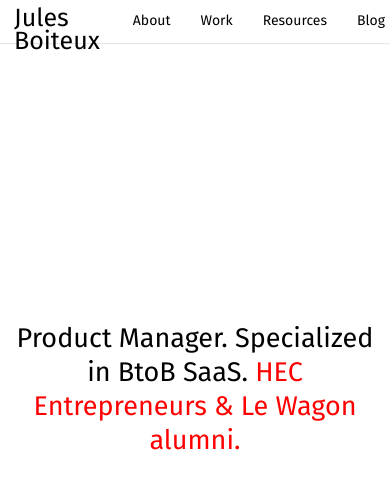
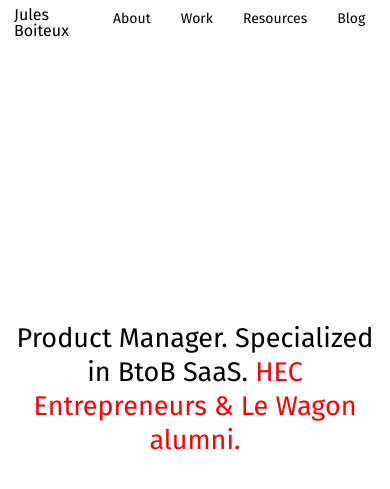
Before and after one commit to julesb22/my_personal_website_and_blog, a Jekyll site: the page built from index.html, in a window 390 px wide. Shown: the top 489 px of the page. Built offline with Jekyll 4.4.1, drawn with Linux system fonts in a browser that asks for light colours.

Commit message:
last changes

```diff
--- a/_sass/_layout.scss
+++ b/_sass/_layout.scss
@@ -340,15 +340,22 @@
 		right: -34px;
 		font-size: 14px;
 		min-width: 316px;
-		margin-top: -29px;
+		margin-top: -19px;
 	}
 
 	.home-name {
-		line-height: 23px;
-		font-size: 25px;
+		line-height: 16px;
+		font-size: 16px;
 		position: relative;
     top: -19px;
     left: 10px;
+	}
+
+	aside {
+		border-bottom: none;
+    box-shadow: none;
+		border-bottom: none;
+    box-shadow: none;
 	}
 
 }
@@ -356,17 +363,17 @@
 @media screen and (max-width: 387px) {
 
 	.container-nav {
-		min-width: 262px;
+		min-width: 407px;
     margin: 0 auto;
-    margin-top: -29px;
+    margin-top: -17px;
     position: relative;
-    right: 6px;
+    right: -14px;
     font-size: 12px;
 	}
 
 	.home-name {
-		line-height: 24px;
-		font-size: 20px;
+		line-height: 16px;
+    font-size: 16px;
 	}
 
 }
```
